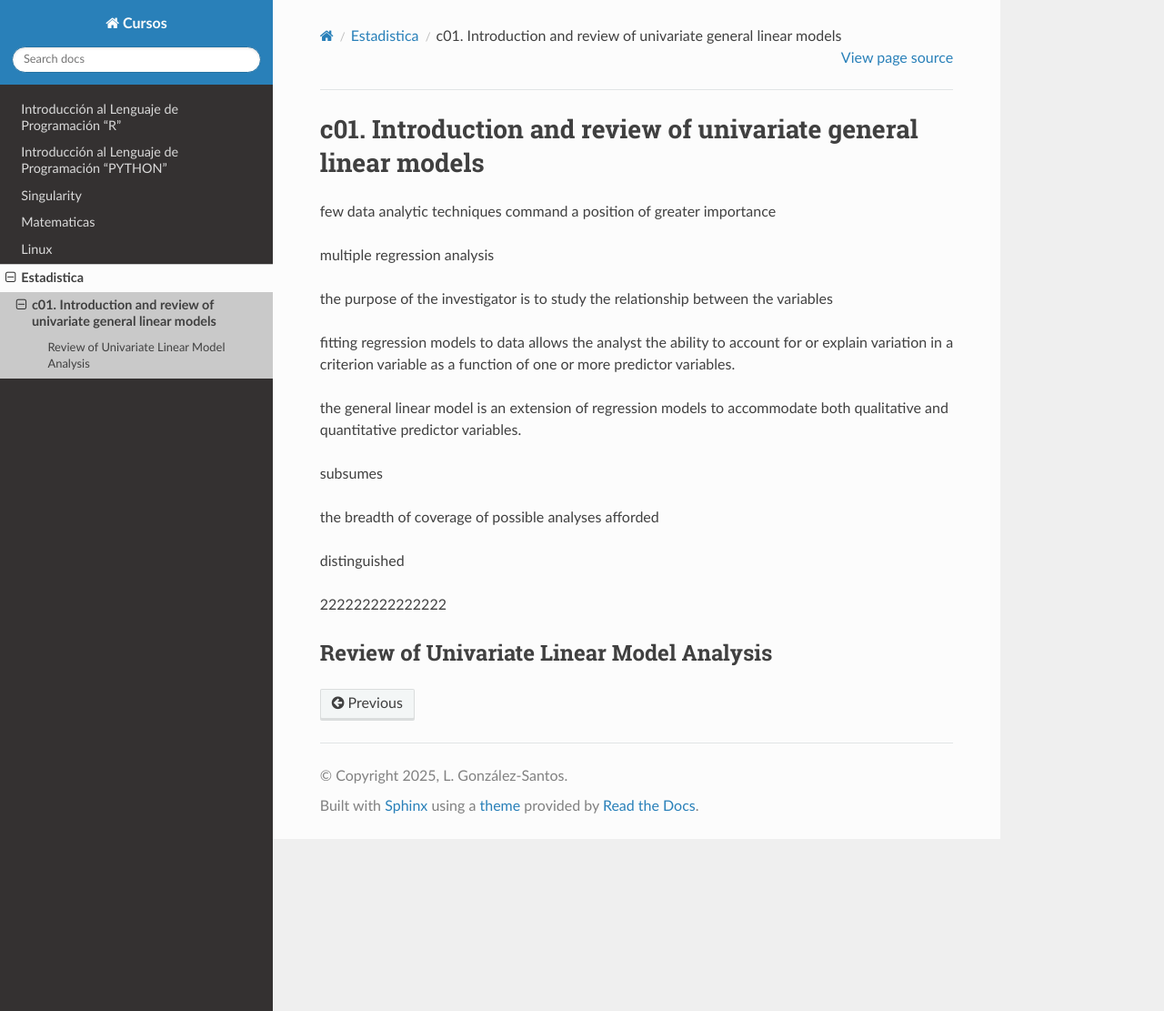
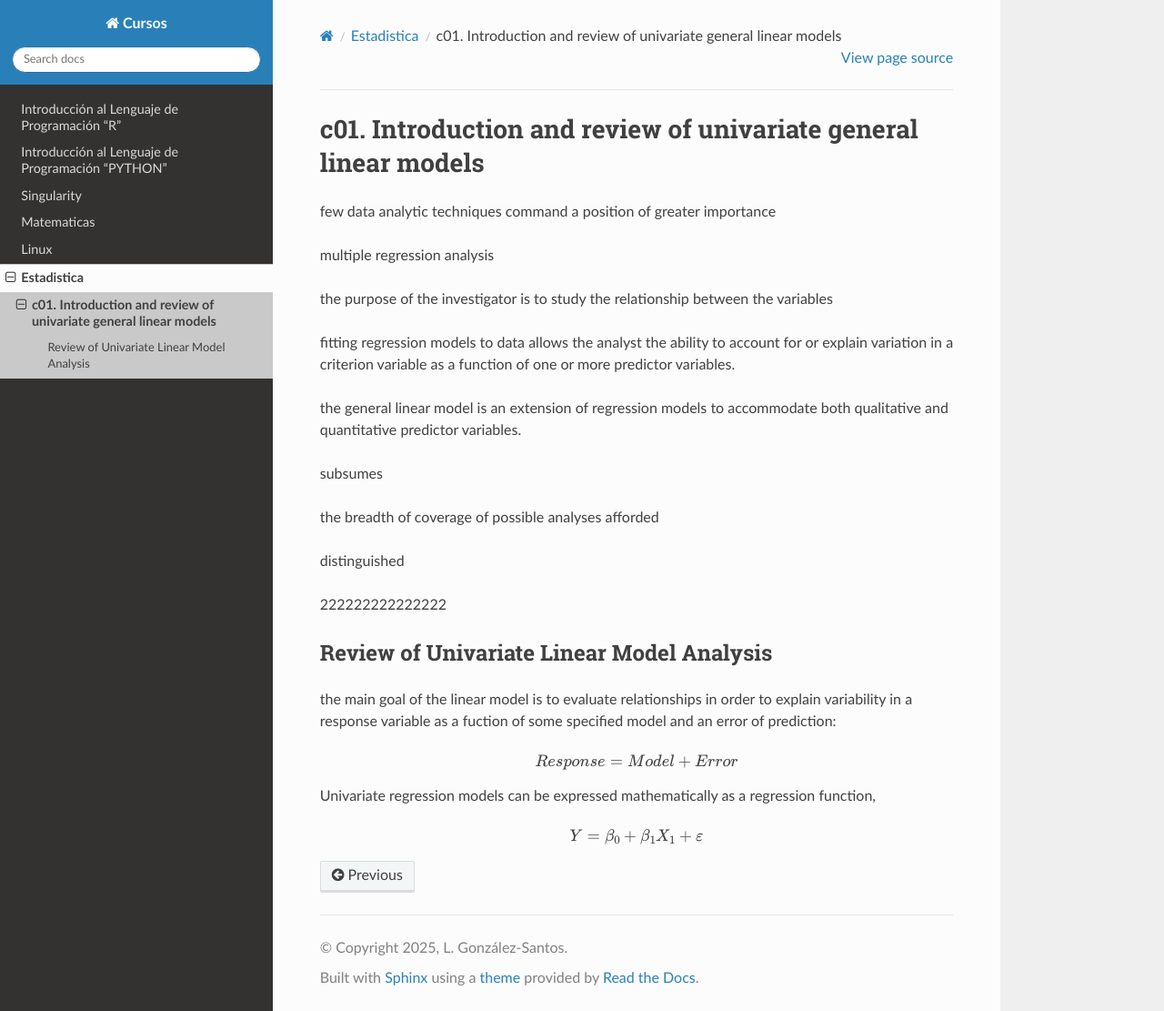
Before and after one commit to matecom57/santosg57-cursos, a Sphinx documentation site: the page built from docs/source/estadistica/c01.rst, in a window 1280 px wide and 1111 px high. Shown: the whole window at 91% size. Built offline with Sphinx 7.4.7 and the Read the Docs theme 3.1.0, drawn with Linux system fonts in a browser that asks for light colours.

Commit message:
Test comité

```diff
--- a/docs/source/estadistica/c01.rst
+++ b/docs/source/estadistica/c01.rst
@@ -23,3 +23,17 @@ distinguished
 
 Review of Univariate Linear Model Analysis
 ------------------------------------------
+
+the main goal of the linear model is to evaluate relationships in order to
+explain variability in a response variable as a fuction of some specified model
+and an error of prediction:
+
+.. math::
+
+   Response = Model + Error
+
+Univariate regression models can be expressed mathematically as a regression function,
+
+.. math::
+
+   Y = \beta_0 + \beta_1 X_1 + \varepsilon
```
